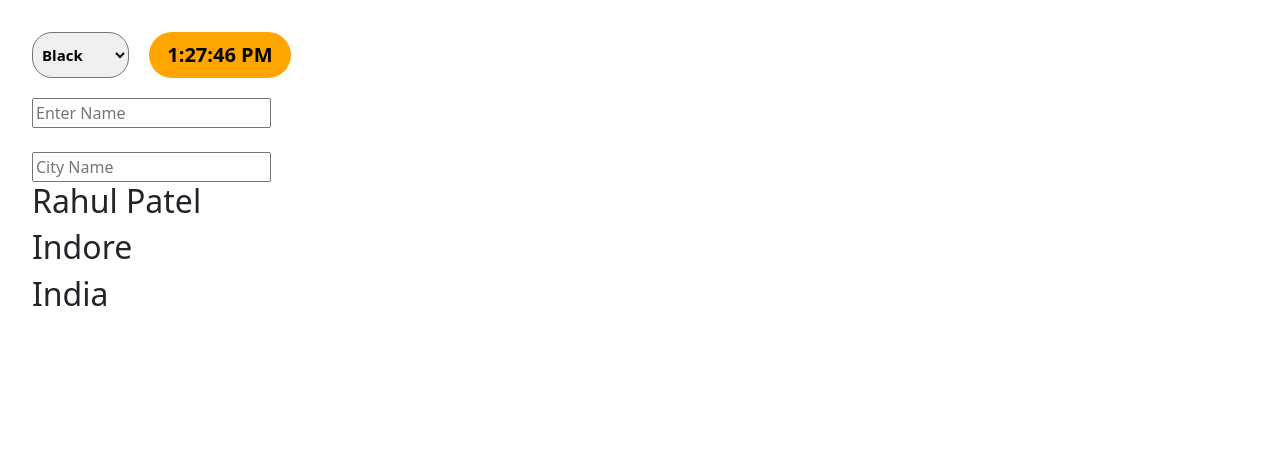
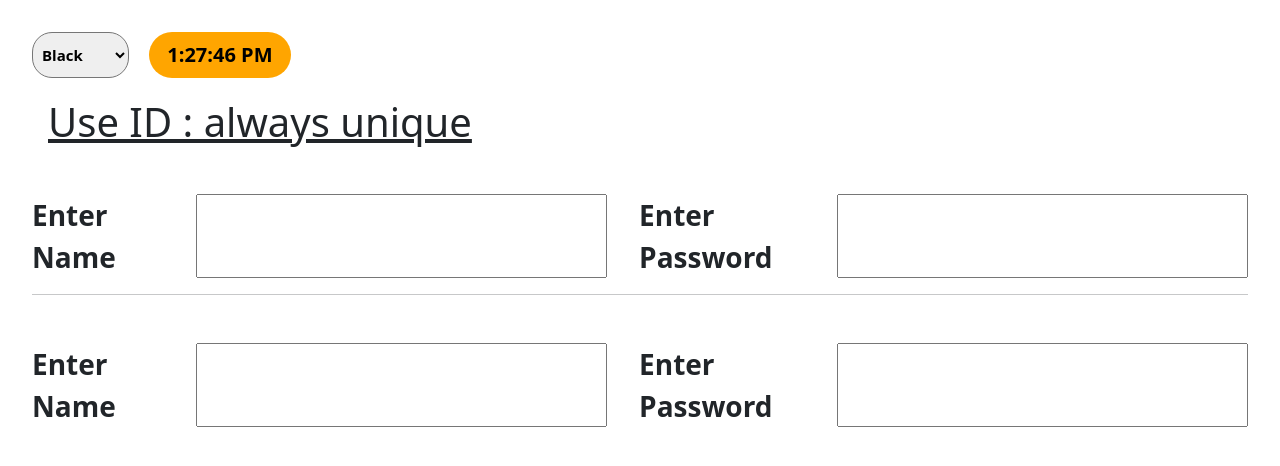
Before and after one commit to rahulpatel79/Reactjs-Learning, a React (Vite) app: page / in a window 1280 px wide. Shown: the top 466 px of the page. Built offline with nearby package versions, Linux system fonts and the light colour scheme.

Commit message:
add new files context Api file

```diff
--- a/src/App.jsx
+++ b/src/App.jsx
@@ -33,7 +33,10 @@ import UseTransitionInReactJs from "./UseTransitionInReactJs";
 import DerivedStateInReactJs from "./DerivedStateInReactJs";
 import LiftStateUpAddUser from "./LiftStateUpAddUser";
 import LirftDisplayUser from "./LirftDisplayUser";
-import UpdatingInState from "./UpdatingInState";
+import UpdatingObjInState from "./UpdatingObjInState";
+import UpdatingArray from "./UpdatingArray";
+import UserActionState from "./UserActionState";
+import UniQueIDInReactJs from "./UniQueIDInReactJs";
 
 function App() {
   const [count, setCount] = useState(0);
@@ -111,7 +114,10 @@ function App() {
         {/* <LirftDisplayUser user={user}/> */}
       </div>
          <div style={{ marginTop: "20px" }}>
-        <UpdatingInState />
+        {/* <UpdatingObjInState /> */}
+        {/* <UpdatingArray /> */}
+        {/* <UserActionState /> */}
+        <UniQueIDInReactJs />
         </div>
     </>
   );
--- /dev/null
+++ b/src/ContextData.jsx
@@ -0,0 +1,3 @@
+import { createContext } from "react";
+
+ export const SubjectContext = createContext("Maths")
--- /dev/null
+++ b/src/UniQueIDInReactJs.jsx
@@ -0,0 +1,32 @@
+import React, { useId } from 'react'
+
+const UniQueIDInReactJs = () => {
+
+  return (
+    <div>
+        <h1 className='text-start ms-3 text-decoration-underline'>Use ID : always unique </h1>
+        <UserForm /> {/* form ek hi he but dono forms ki id's alg alg hogi check inspect  */}
+        <hr />
+        <UserForm />
+
+    </div>
+  )
+}
+
+export default UniQueIDInReactJs
+function UserForm() {
+     // always return the unique id
+    const name = useId();
+    const pass = useId();
+    return (
+        <>
+        <form className='d-flex gap-3 fw-bold fs-3 mt-5'  action="">
+            <label htmlFor={name}>Enter Name </label>
+            <input className='ms-2' type="text" id={name} />
+            <br />
+            <label htmlFor={pass}>Enter Password </label>
+            <input type="password" id={pass} />
+        </form>
+        </>
+    )
+}
--- /dev/null
+++ b/src/UpdatingArray.jsx
@@ -0,0 +1,44 @@
+import React, { useState } from "react";
+
+const UpdatingArray = () => {
+    // This is for Array
+    const [aruser, setArUser] = useState(["rahul", "patel", "raja"]);
+    const handleUser = (name) => { // this funcation is update the last value
+        aruser[aruser.length - 1] = name; // get the last value
+        // console.log(aruser)
+        setArUser([...aruser]); // this is set the last value
+    };
+
+    // this is Array but in Object Form
+    const [data, setData] = useState([
+        { name: "rahul", age: "23" },
+        { name: "raja", age: "21" },
+        { name: "yogesh", age: "24" },
+    ]);
+
+    const handleAge = (age) =>{ //
+         data[data.length-1].age = age; // get the last user data in age
+         setData([...data]); // this is set the last value of user age
+    }
+
+    return (
+        <div>
+            <input
+                type="text" onChange={(event) => handleUser(event.target.value)} placeholder="Enter last User Name "  />
+            <br />
+            {aruser.map((item, index) => (
+                <h2 key={index}>{item}</h2>
+            ))
+            }
+            <hr />
+            <input type="text" onChange={(event) => handleAge(event.target.value)} placeholder="Enter last User Age " />
+            <br />
+                {
+                data.map((item,i)=>(
+                    <h2 key={i}>{item.name}, {item.age}</h2>
+                ))}
+        </div>
+    );
+};
+
+export default UpdatingArray;
--- a/src/UpdatingInState.jsx
+++ b/src/UpdatingObjInState.jsx
@@ -1,6 +1,6 @@
 import React, { useState } from 'react'
 
-function UpdatingInState() {
+function UpdatingObjInState() {
 
     const [data, setData] = useState({
         name : "Rahul Patel",
@@ -37,4 +37,4 @@ const handleCity = (ci) =>{
   )
 }
 
-export default UpdatingInState
+export default UpdatingObjInState
--- /dev/null
+++ b/src/UserActionState.jsx
@@ -0,0 +1,50 @@
+import React from 'react'
+import { useActionState } from 'react'
+
+const UserActionState = () => {
+
+    const handleSubmit = async(previousData, formData) =>{ // previousData is last data and formData is get the formData ki jagah pe kuch bhi likh skte he
+        // alert("Handle Submit is working" )
+        let name = formData.get('name'); // get the name
+        let pass = formData.get('password'); // get the password
+
+        await new Promise(res=>setTimeout(res,2000))
+        console.log("The Form Data is ",name, pass);
+
+        if(name && pass){
+            return {message: 'Form Submited',name,pass}
+        } else{
+            return { error : 'Failed To submite. Enter Proper Data',name,pass}
+        }
+
+    }
+
+    const [data, action, pending] =useActionState(handleSubmit, undefined);
+    console.log(data);
+  return (
+    <div>
+      <form action={action}>
+        <input className='p-3 rounded-2' type="text" placeholder='Enter Name ' name='name' />
+        <br /><br />
+        <input className='p-3 rounded-2' type="password" name="password"  placeholder='Please Enter password' />
+        <br /><br />
+        <button className='rounded-2' disabled ={pending} >Submit</button>
+        {
+            data?.error && <span style={{color:"red"}}>{data?.error}</span>
+        }
+        {
+            data?.message && <span style={{color:"green"}}>{data?.message} 👍</span>
+        }
+        {/* error or message ko form se bahar bhi rakh skte he ...  */}
+      </form>
+        <div className='mt-3'>
+
+        <h2>Name : {data.name}</h2>
+        <h2>Password : {data.pass}</h2>
+
+        </div>
+    </div>
+  )
+}
+
+export default UserActionState
```
Also changed, not shown: src/CollageContext.jsx (added, +11 -0 lines), src/MainContextDataProvider.jsx (added, +12 -0 lines).
